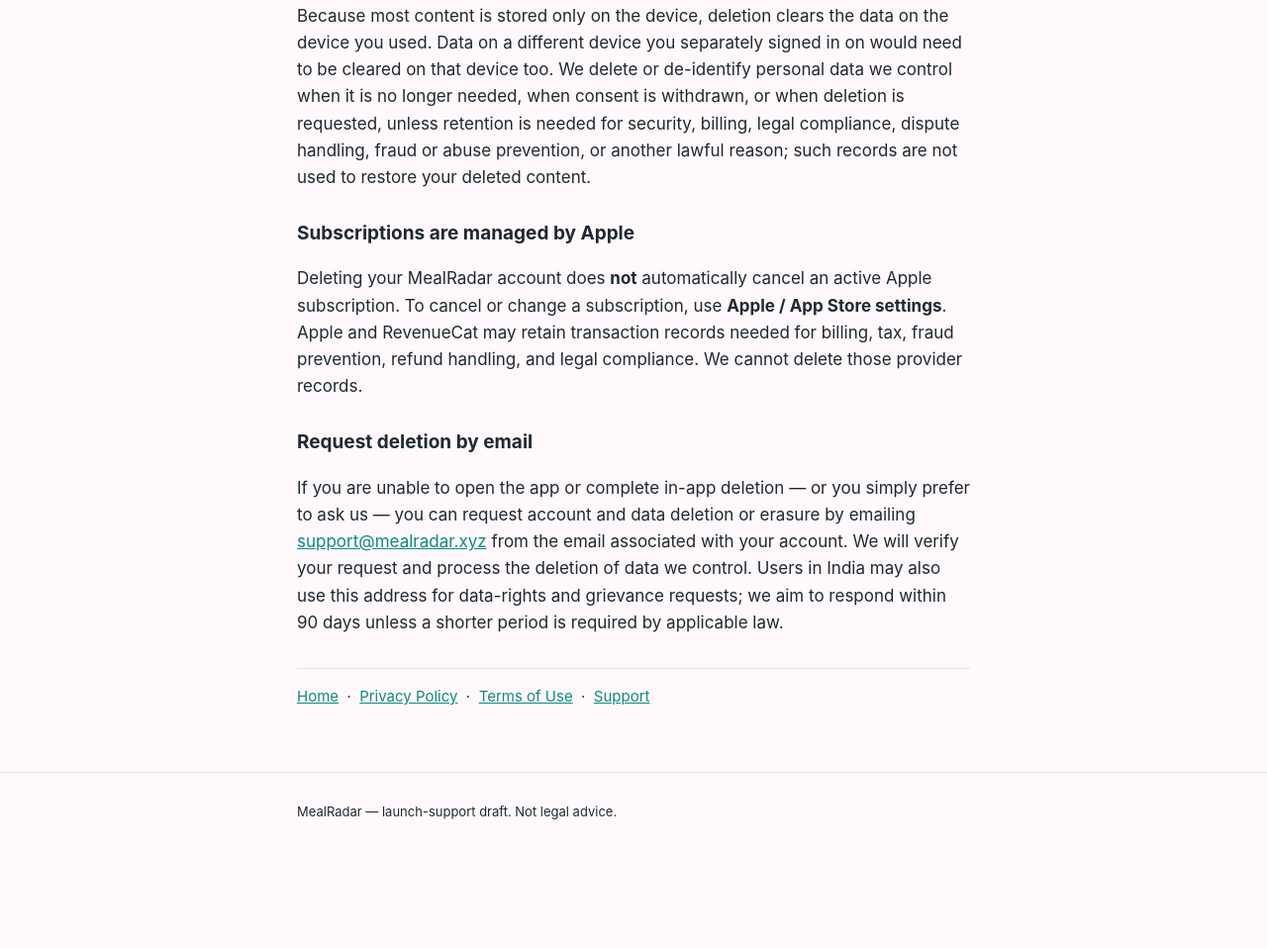
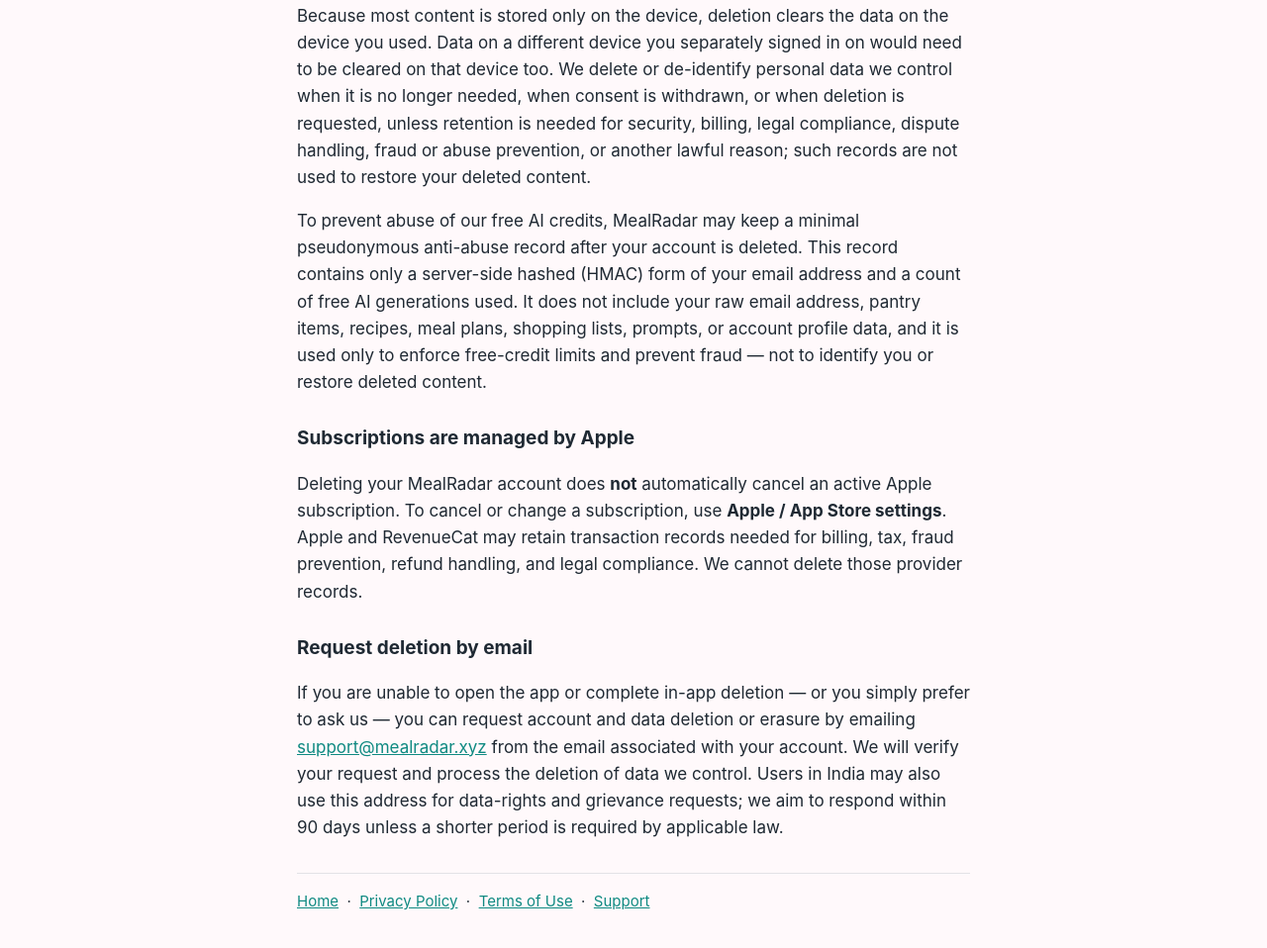
Before and after one commit to snigdha26d/mealradar-legal-site, a plain HTML site: page delete-account.html in a window 1280 px wide. Shown: the part 869-1827 px from the top of the page at 99% size. Before the commit the page ends 1741 px from the top, so only its background shows below. Drawn offline with Linux system fonts and the light colour scheme.

Commit message:
Add anti-abuse ledger disclosure

```diff
--- a/delete-account.html
+++ b/delete-account.html
@@ -49,6 +49,13 @@
       security, billing, legal compliance, dispute handling, fraud or abuse
       prevention, or another lawful reason; such records are not used to restore
       your deleted content.</p>
+    <p>To prevent abuse of our free AI credits, MealRadar may keep a minimal
+      pseudonymous anti-abuse record after your account is deleted. This record
+      contains only a server-side hashed (HMAC) form of your email address and a
+      count of free AI generations used. It does not include your raw email
+      address, pantry items, recipes, meal plans, shopping lists, prompts, or
+      account profile data, and it is used only to enforce free-credit limits and
+      prevent fraud — not to identify you or restore deleted content.</p>
 
     <h2>Subscriptions are managed by Apple</h2>
     <p>Deleting your MealRadar account does <strong>not</strong> automatically
```
Also changed, not shown: privacy.html (+5 -1 lines).
